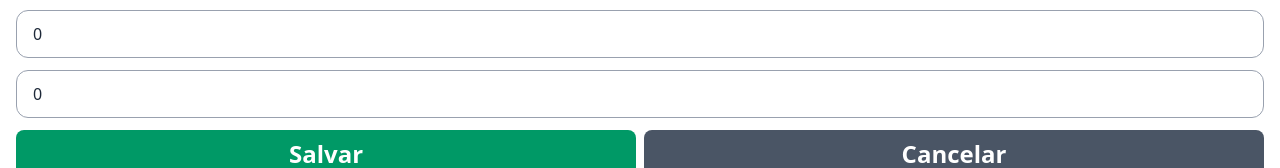
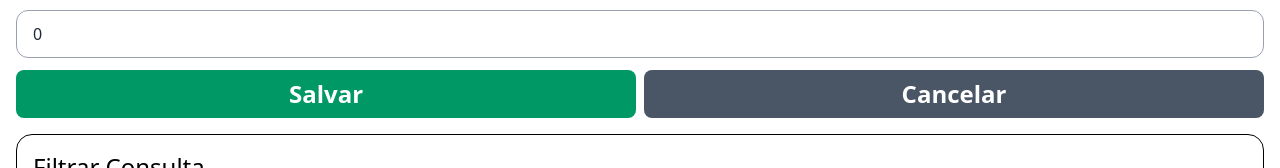
Before and after one commit to lucassantos1987/desafio-nexdom, a Vue app in the folder web/: page /cadastro-produto in a window 1280 px wide. Shown: the part 368-536 px from the top of the page. Built offline with nearby package versions, Linux system fonts and the light colour scheme; no server answers.

Commit message:
Desenvolvimento cadastro de produto (CRUD)

```diff
--- a/web/src/components/CadastroProdutoForm.vue
+++ b/web/src/components/CadastroProdutoForm.vue
@@ -3,11 +3,9 @@ defineProps<{
   descricao: string;
   tipoProduto: string;
   valorFornecedor: number;
-  quantidadeEstoque: number;
   handleInputDescricao: (e: Event) => void;
   optionChangeTipoProduto: (e: Event) => void;
   handleInputValorFornecedor: (e: Event) => void;
-  handleInputQuantidadeEstoque: (e: Event) => void;
   novo: () => void;
   salvar: (e: { preventDefault: () => void }) => void;
   cancelar: (e: { preventDefault: () => void }) => void;
@@ -66,18 +64,6 @@ defineProps<{
           placeholder="VALOR DO FORNECEDOR"/>
     </div>
 
-    <div class="g-gray-100 h-12 border border-gray-400 rounded-xl px-4 flex items-center gap-2
-        focus-within:border-gray-600focus-within:bg-gray-200">
-
-        <input
-          type="number"
-          min="0"
-          :value="quantidadeEstoque"
-          @input="handleInputQuantidadeEstoque"
-          class="w-full outline-0 placeholder-gray-800 text-gray-800 uppercase"
-          placeholder="QUANTIDADE EM ESTOQUE"/>
-    </div>
-
     <div class="flex flex-row gap-2">
       <button
         @click="salvar"
--- a/web/src/components/CadastroProdutoTabela.vue
+++ b/web/src/components/CadastroProdutoTabela.vue
@@ -6,7 +6,7 @@ defineProps<{
   consultar: () => void;
   limpar: () => void;
   editar: (produto: Produto) => void;
-  excluir: (codigo: number) => void;
+  excluir: (produto: Produto) => void;
   descricao: string;
   tipoProduto: string;
   handleInput: (e: Event) => void;
@@ -96,7 +96,7 @@ defineProps<{
             </th>
             <th align="center">
               <button
-                @click="excluir(produto.codigo)"
+                @click="excluir(produto)"
                 class="w-full h-10 bg-emerald-600 hover:bg-emerald-700 transition-colors duration-300 text-white rounded-[8px] cursor-pointer">
                 Excluir
               </button>
--- a/web/src/views/CadastroProdutoView.vue
+++ b/web/src/views/CadastroProdutoView.vue
@@ -41,11 +41,6 @@ function handleInputValorFornecedor(event: Event) {
     valorFornecedor.value = Number(input.value);
 }
 
-function handleInputQuantidadeEstoque(event: Event) {
-    const input = event.target as HTMLInputElement;
-    quantidadeEstoque.value = Number(input.value);
-}
-
 async function listarProdutos() {
 
   await api.get("produto", {
@@ -75,7 +70,6 @@ function limparCamposCadastro() {
   descricao.value = "";
   tipoProduto.value = "";
   valorFornecedor.value = 0.00;
-  quantidadeEstoque.value = 0;
 }
 
 function novoCadastro() {
@@ -89,26 +83,52 @@ function editar(produto: Produto) {
   descricao.value = produto.descricao;
   tipoProduto.value = produto.tipoProduto;
   valorFornecedor.value = produto.valorFornecedor;
-  quantidadeEstoque.value = produto.quantidadeEstoque;
+
 }
 
 async function salvar(e: { preventDefault: () => void }) {
   e.preventDefault();
+
+  if (!descricao.value.trim()) {
+    return alert("Digite a Descrição do Produto.");
+  }
+
+  if (!tipoProduto.value.trim()) {
+    return alert("Selecione o Tipo do Produto.");
+  }
+
+  if (valorFornecedor.value <= 0) {
+    return alert("Valor do Fornecedor deve ser maior que zero.");
+  }
+
+  const produtoExiste = produtos.value.some(
+    (produto: Produto) =>
+      produto.descricao === descricao.value.toUpperCase() &&
+      produto.tipoProduto === tipoProduto.value &&
+      produto.codigo !== codigo.value,
+  );
+
+  if (produtoExiste) {
+    return alert("Produto Já Cadastrado com o mesmo Tipo Produto.")
+  }
 
   if (editarCadastro.value === false) {
     const data = {
       descricao: descricao.value.trim().toUpperCase(),
       tipoProduto: tipoProduto.value,
       valorFornecedor: valorFornecedor.value,
-      quantidadeEstoque: quantidadeEstoque.value
+      quantidadeEstoque: 0
     }
 
     await api.post("produto", data)
     .then((response) => {
-      console.log(response)
+      if (response.data.codigo > 0) {
+        alert("Produto Cadastrado com sucesso.")
+      }
     })
     .catch((error) => {
-      console.error(`Erro Salvar: ${error.message}`)
+      alert(`Erro Salvar: ${error.message}`);
+      console.error(`Erro Salvar: ${error.message}`);
     })
 
     editarCadastro.value = false;
@@ -127,13 +147,17 @@ async function salvar(e: { preventDefault: () => void }) {
 
     await api.put(`produto/alterar/${codigo.value}`, data)
     .then((response) => {
-      console.log(response);
+      if (response.data.codigo > 0) {
+        alert("Produto Alterado com sucesso.")
+      }
     })
     .catch((error) => {
+      alert(`Erro Alteração: ${error.message}`);
       console.error(`Erro Alteração: ${error.message}`)
     })
 
     editarCadastro.value = false;
+    limparCamposCadastro();
     listarProdutos();
   }
 }
@@ -144,11 +168,14 @@ function cancelar(e: { preventDefault: () => void }) {
   limparCamposCadastro();
 }
 
-async function excluir(codigo: number) {
+async function excluir(produto: Produto) {
 
-  await api.delete(`produto/excluir/${codigo}`, {
+  if (confirm(`Deseja excluir produto ${produto.codigo} - ${produto.descricao} ?
+    \n\nATENÇÃO: Todos os registros de movimentação de estoque também serão excluídos`)) {
+
+    await api.delete(`produto/excluir/${produto.codigo}`, {
       params: {
-      codigo: codigo
+        codigo: produto.codigo
       }
     })
     .then(() => {
@@ -159,6 +186,7 @@ async function excluir(codigo: number) {
     ])
 
     listarProdutos();
+  }
 }
 
 onMounted(() => {
@@ -175,11 +203,9 @@ onMounted(() => {
       :descricao="descricao"
       :tipoProduto="tipoProduto"
       :valorFornecedor="valorFornecedor"
-      :quantidadeEstoque="quantidadeEstoque"
       :handleInputDescricao="handleInputDescricao"
       :optionChangeTipoProduto="optionChangeTipoProduto"
       :handleInputValorFornecedor="handleInputValorFornecedor"
-      :handleInputQuantidadeEstoque="handleInputQuantidadeEstoque"
       :novo="novoCadastro"
       :salvar="salvar"
       :cancelar="cancelar"/>
```
Lines whose indentation alone changed are shown as unchanged.
